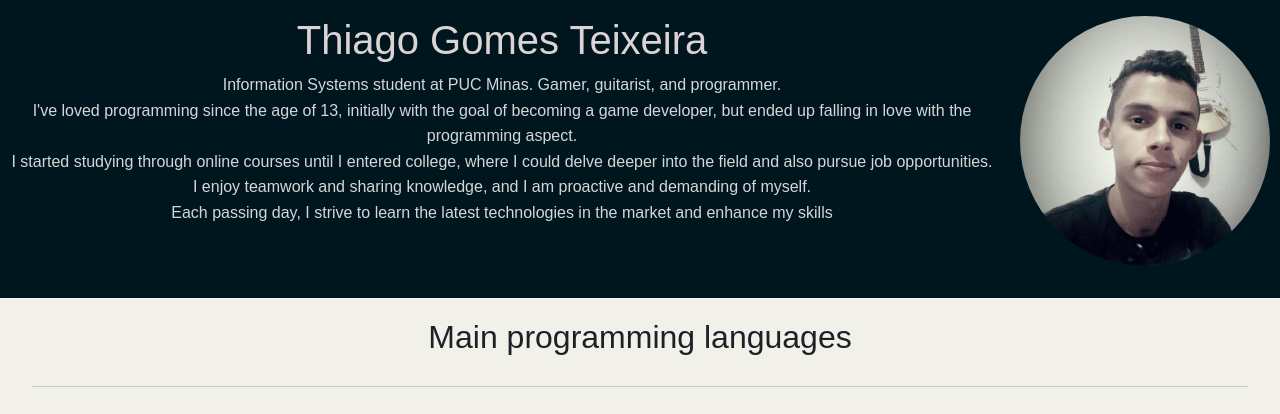
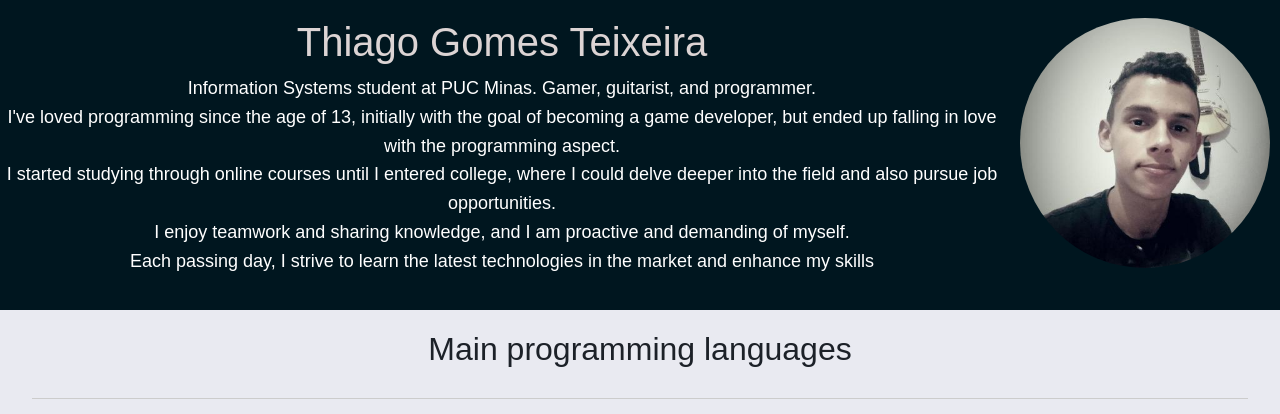
Before and after one commit to rdkpuc/Portifolio, a plain HTML site: page index.html in a window 1280 px wide. Shown: the top 414 px of the page. Drawn offline with nearby package versions, Linux system fonts and the light colour scheme; no server answers.

Commit message:
a few changes on css

```diff
--- a/style.css
+++ b/style.css
@@ -2,8 +2,7 @@ body {
     font-family: 'Arial', sans-serif;
     margin: 0;
     padding: 0;
-    background-color: #f1f0e9;
-
+    background-color: #e9eaf1;
 
 }
 
@@ -12,6 +11,7 @@ header {
     color: #fff;
     text-align: center;
     padding: 1em 0;
+    font-size: large;
 }
 
 footer{
@@ -32,7 +32,10 @@ h1, h2 {
 
 p {
     line-height: 1.6;
-    color: #ffffffd4;
+    color: #000000d4;
+}
+.clearfix p{
+    color: white;
 }
 
 .project {
```
